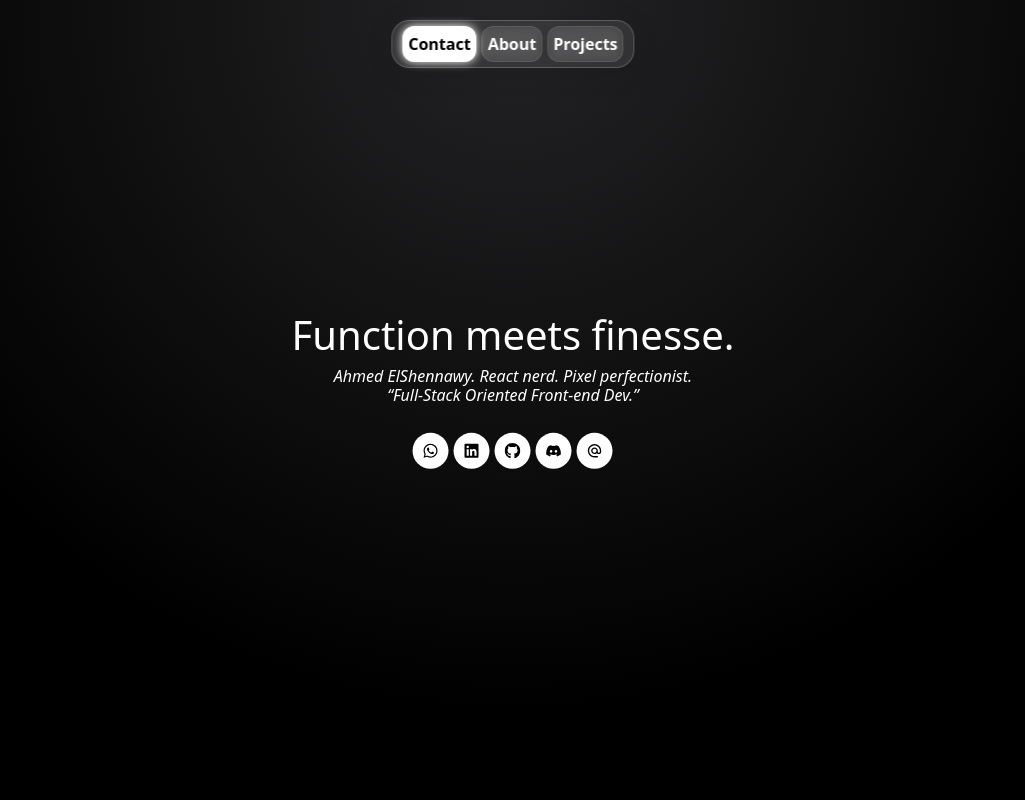
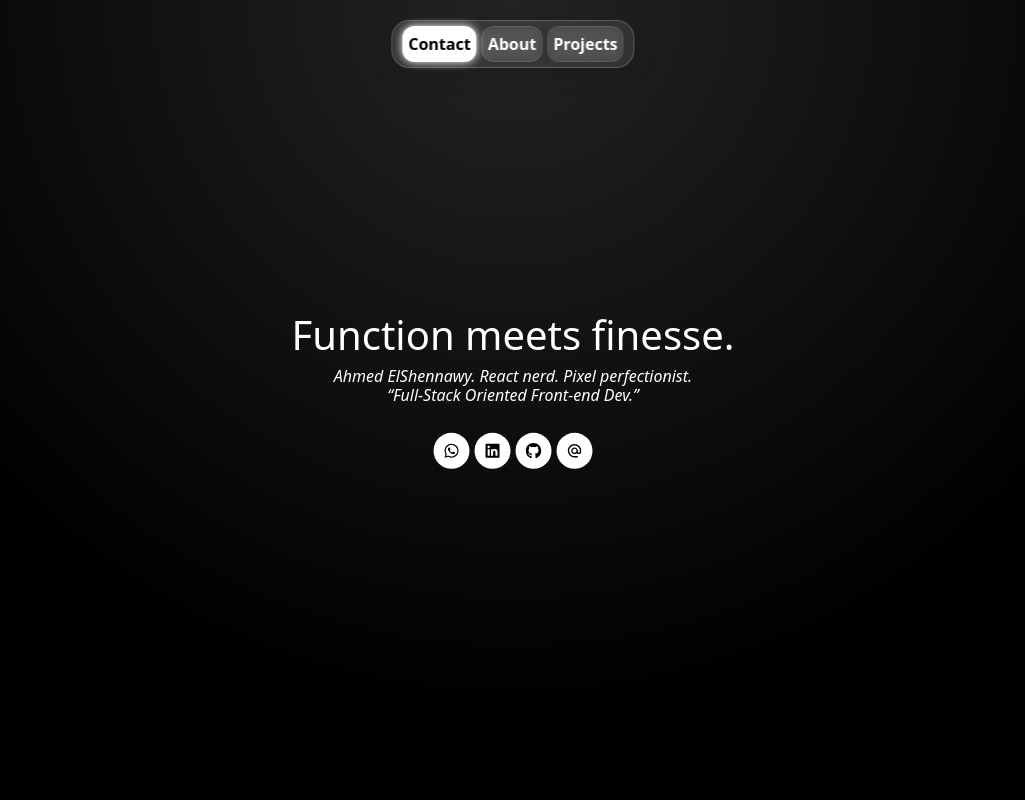
Before and after one commit to a-elshennawy/portfolio-NextJS, a Next.js app: page / in a window 1280 px wide. Shown: the top 800 px of the page, without its empty margins (127-1152 px from the left). Built offline with nearby package versions, Linux system fonts and the light colour scheme.

Commit message:
discord icon

```diff
--- a/components/Hero/Hero.tsx
+++ b/components/Hero/Hero.tsx
@@ -1,6 +1,6 @@
 import { motion } from "motion/react";
 import styles from "./Hero.module.scss";
-import { FaDiscord, FaGithub, FaLinkedin, FaWhatsapp } from "react-icons/fa";
+import { FaGithub, FaLinkedin, FaWhatsapp } from "react-icons/fa";
 import { MdOutlineAlternateEmail } from "react-icons/md";
 
 const Hero = () => {
@@ -74,15 +74,6 @@ const Hero = () => {
                 <FaGithub />
               </a>
             </div>
-            <div className={`${styles.socialItem} ${styles.discord} col-2`}>
-              <a
-                className={`${styles.a}`}
-                target="_blank"
-                href="https://discordapp.com/users/1184992200686309486s"
-              >
-                <FaDiscord />
-              </a>
-            </div>
             <div className={`${styles.socialItem} ${styles.gmail} col-2`}>
               <a
                 className={`${styles.a}`}
```
